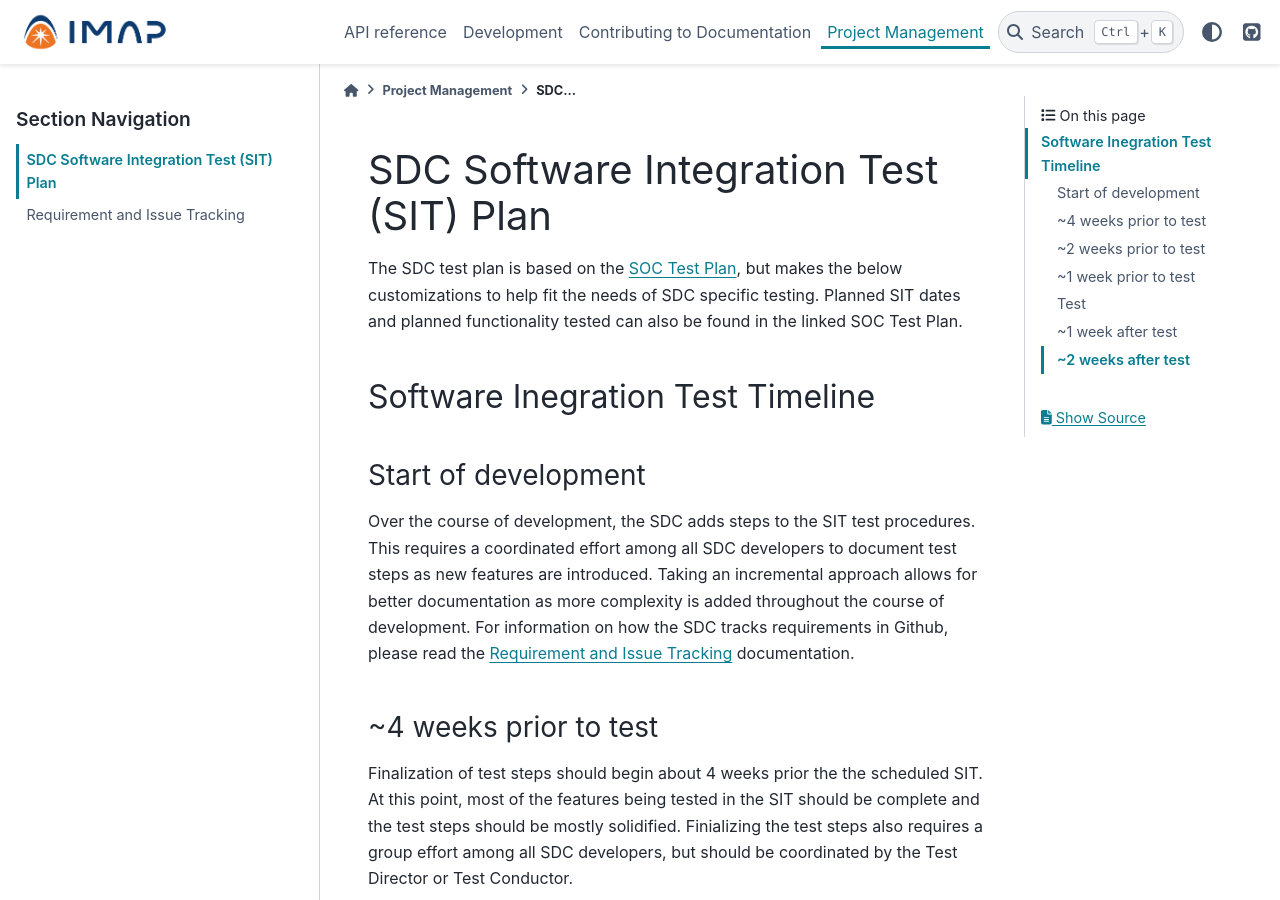
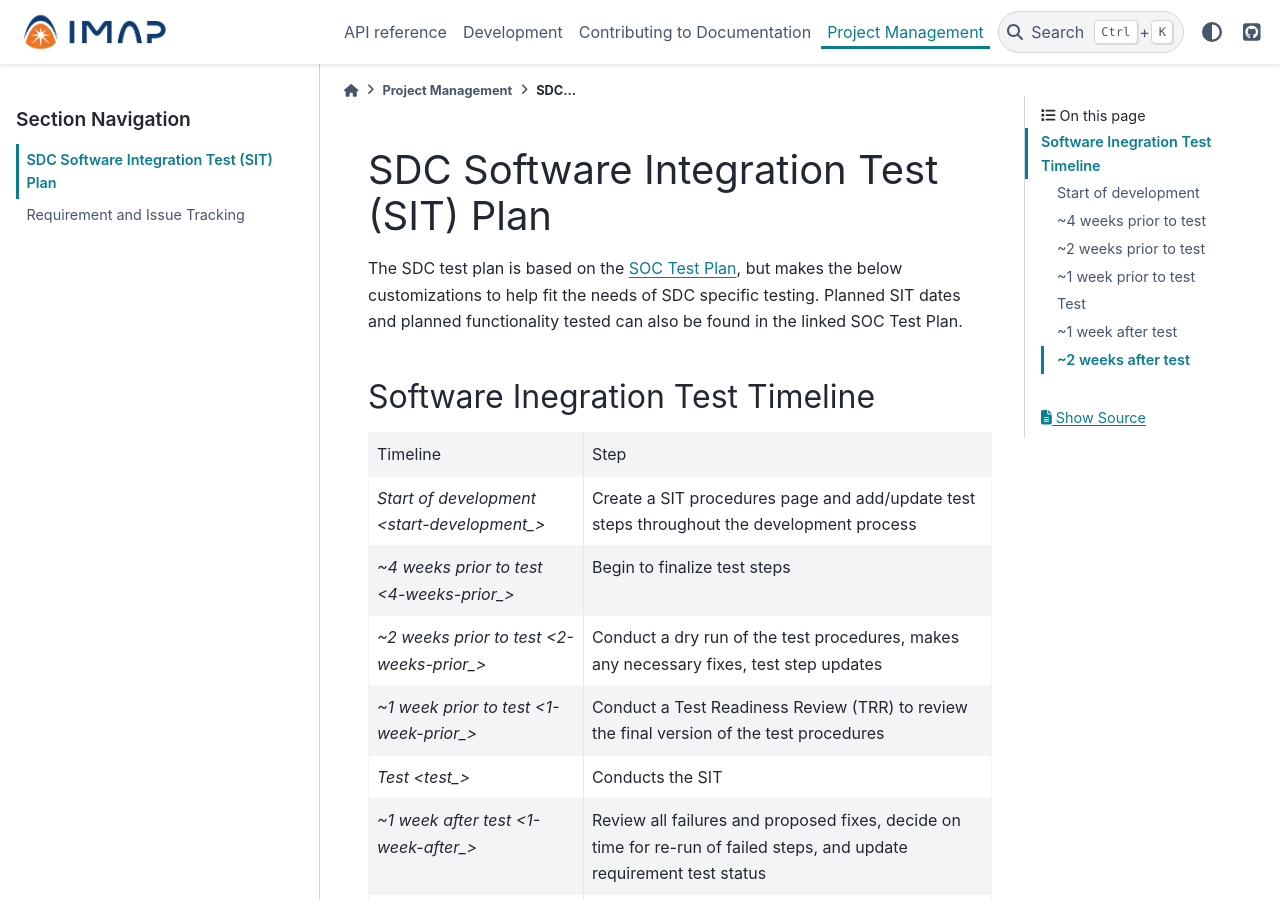
Before and after one commit to IMAP-Science-Operations-Center/imap_processing, a Sphinx documentation site: the page built from docs/source/project-management/sdc-sit-plan.rst, in a window 1280 px wide and 900 px high. Built offline with Sphinx 7.4.7 and the PyData theme 0.15.4, drawn with Linux system fonts in a browser that asks for light colours; some of the changed text lies outside the part shown.

Commit message:
table fix

```diff
--- a/docs/source/project-management/sdc-sit-plan.rst
+++ b/docs/source/project-management/sdc-sit-plan.rst
@@ -7,16 +7,16 @@ The SDC test plan is based on the `SOC Test Plan <https://lasp.colorado.edu/gala
 
 Software Inegration Test Timeline
 ---------------------------------
-============================= =============================================================================================================================
-Timeline                      Step
-`Start of development <start-development_>`   Create a SIT procedures page and add/update test steps throughout the development process
-`~4 weeks prior to test <4-weeks-prior_>` Begin to finalize test steps
-`~2 weeks prior to test <2-weeks-prior_>` Conduct a dry run of the test procedures, makes any necessary fixes, test step updates
-`~1 week prior to test <1-week-prior_>`  Conduct a Test Readiness Review (TRR) to review the final version of the test procedures
-`Test <test_>`                   Conducts the SIT
-`~1 week after test <1-week-after_>`     Review all failures and proposed fixes, decide on time for re-run of failed steps, and update requirement test status
-`~2 weeks after test <2-weeks-after_>`    Finalize the test report
-============================= =============================================================================================================================
+=========================================== =============================================================================================================================
+Timeline                                    Step
+`Start of development <start-development_>` Create a SIT procedures page and add/update test steps throughout the development process
+`~4 weeks prior to test <4-weeks-prior_>`   Begin to finalize test steps
+`~2 weeks prior to test <2-weeks-prior_>`   Conduct a dry run of the test procedures, makes any necessary fixes, test step updates
+`~1 week prior to test <1-week-prior_>`     Conduct a Test Readiness Review (TRR) to review the final version of the test procedures
+`Test <test_>`                              Conducts the SIT
+`~1 week after test <1-week-after_>`        Review all failures and proposed fixes, decide on time for re-run of failed steps, and update requirement test status
+`~2 weeks after test <2-weeks-after_>`      Finalize the test report
+=========================================== =============================================================================================================================
 
 .. _start-development
 Start of development
```
